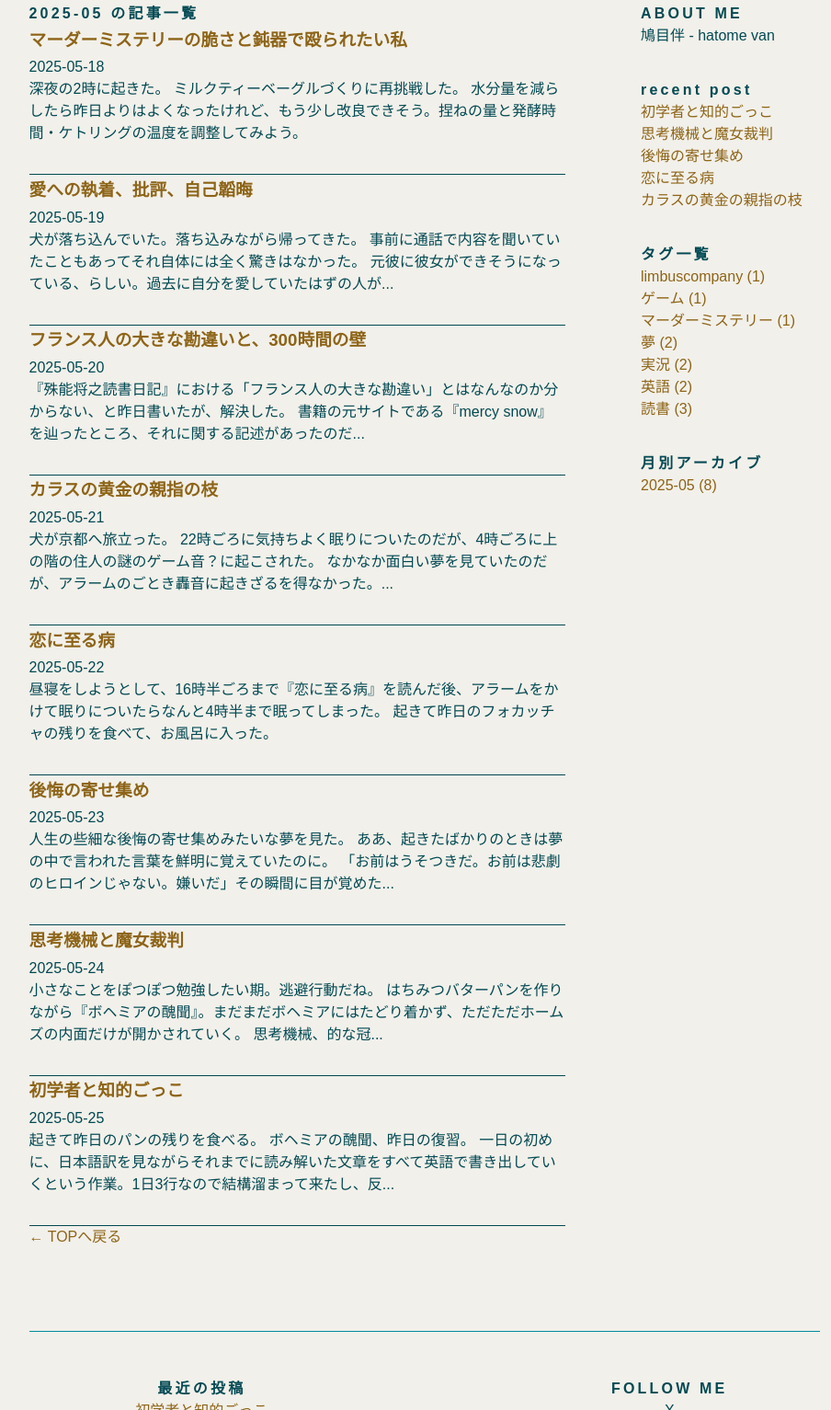
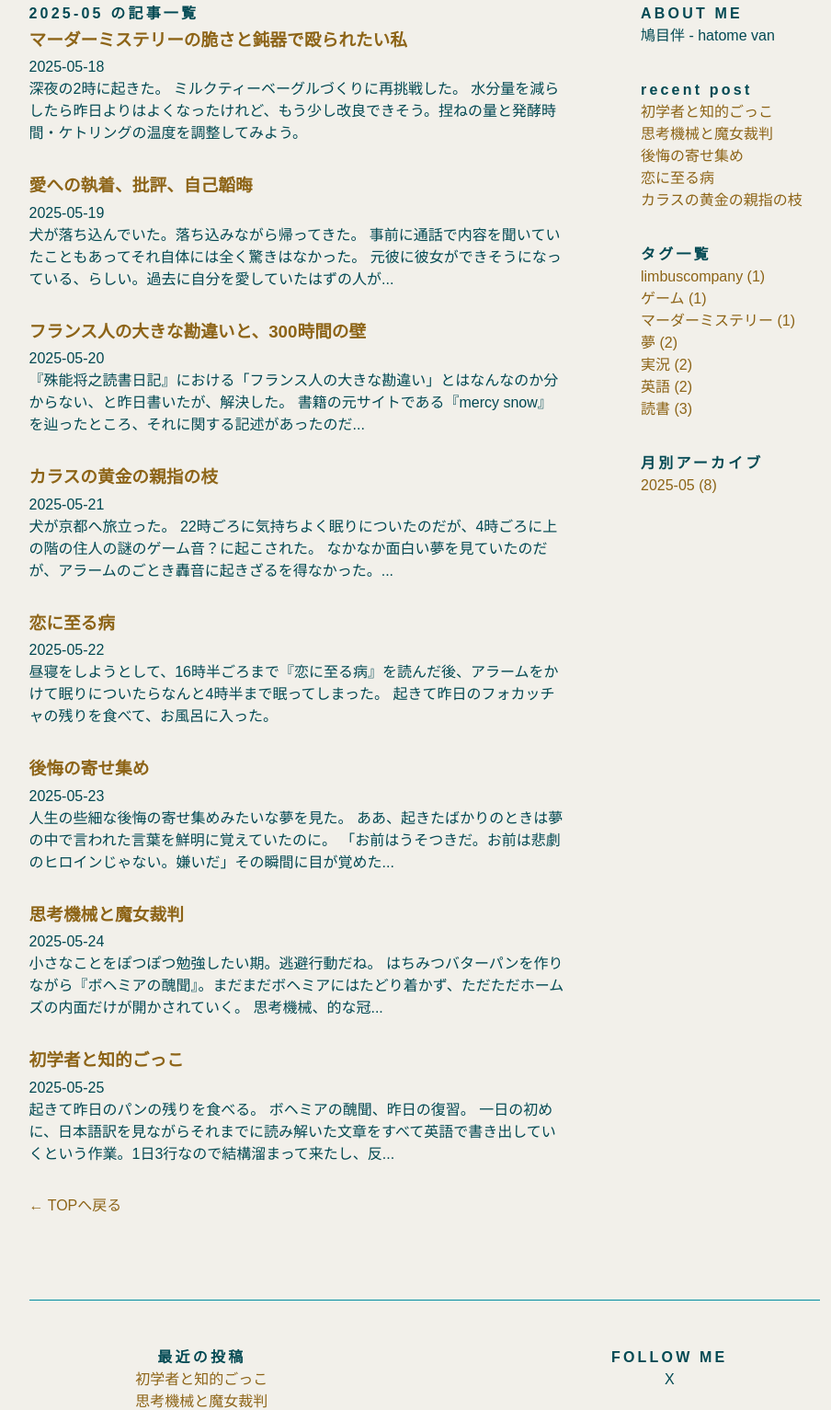
Before and after one commit to hatomevan/blog, a website: page 2025-05.html in a window 1280 px wide. Shown: the part 252-1785 px from the top of the page at 92% size, without its empty margins (171-1075 px from the left). Drawn offline with Linux system fonts and the light colour scheme; a web font is replaced by a local one.

Commit message:
Add files via upload

```diff
--- a/2025-05.html
+++ b/2025-05.html
@@ -26,56 +26,48 @@
       <p>2025-05-18</p>
       <p>深夜の2時に起きた。  ミルクティーベーグルづくりに再挑戦した。  水分量を減らしたら昨日よりはよくなったけれど、もう少し改良できそう。捏ねの量と発酵時間・ケトリングの温度を調整してみよう。  <br...</p>
     </article>
-    <hr>
 
     <article>
       <h3><a href="articles/2025-05-19.html">愛への執着、批評、自己韜晦</a></h3>
       <p>2025-05-19</p>
       <p>犬が落ち込んでいた。落ち込みながら帰ってきた。  事前に通話で内容を聞いていたこともあってそれ自体には全く驚きはなかった。  元彼に彼女ができそうになっている、らしい。過去に自分を愛していたはずの人が...</p>
     </article>
-    <hr>
 
     <article>
       <h3><a href="articles/2025-05-20.html">フランス人の大きな勘違いと、300時間の壁</a></h3>
       <p>2025-05-20</p>
       <p>『殊能将之読書日記』における「フランス人の大きな勘違い」とはなんなのか分からない、と昨日書いたが、解決した。  書籍の元サイトである『mercy snow』を辿ったところ、それに関する記述があったのだ...</p>
     </article>
-    <hr>
 
     <article>
       <h3><a href="articles/2025-05-21.html">カラスの黄金の親指の枝</a></h3>
       <p>2025-05-21</p>
       <p>犬が京都へ旅立った。  22時ごろに気持ちよく眠りについたのだが、4時ごろに上の階の住人の謎のゲーム音？に起こされた。  なかなか面白い夢を見ていたのだが、アラームのごとき轟音に起きざるを得なかった。...</p>
     </article>
-    <hr>
 
     <article>
       <h3><a href="articles/2025-05-22.html">恋に至る病</a></h3>
       <p>2025-05-22</p>
       <p>昼寝をしようとして、16時半ごろまで『恋に至る病』を読んだ後、アラームをかけて眠りについたらなんと4時半まで眠ってしまった。  起きて昨日のフォカッチャの残りを食べて、お風呂に入った。  <br『恋に...</p>
     </article>
-    <hr>
 
     <article>
       <h3><a href="articles/2025-05-23.html">後悔の寄せ集め</a></h3>
       <p>2025-05-23</p>
       <p>人生の些細な後悔の寄せ集めみたいな夢を見た。  ああ、起きたばかりのときは夢の中で言われた言葉を鮮明に覚えていたのに。  「お前はうそつきだ。お前は悲劇のヒロインじゃない。嫌いだ」その瞬間に目が覚めた...</p>
     </article>
-    <hr>
 
     <article>
       <h3><a href="articles/2025-05-24.html">思考機械と魔女裁判</a></h3>
       <p>2025-05-24</p>
       <p>小さなことをぽつぽつ勉強したい期。逃避行動だね。  はちみつバターパンを作りながら『ボヘミアの醜聞』。まだまだボヘミアにはたどり着かず、ただただホームズの内面だけが開かされていく。  思考機械、的な冠...</p>
     </article>
-    <hr>
 
     <article>
       <h3><a href="articles/2025-05-25.html">初学者と知的ごっこ</a></h3>
       <p>2025-05-25</p>
       <p>起きて昨日のパンの残りを食べる。  ボヘミアの醜聞、昨日の復習。  一日の初めに、日本語訳を見ながらそれまでに読み解いた文章をすべて英語で書き出していくという作業。1日3行なので結構溜まって来たし、反...</p>
     </article>
-    <hr>
 
       </div>
       <p><a href="../index.html">← TOPへ戻る</a></p>
```
Also changed, not shown: tags/dream.html (+0 -2 lines), tags/english.html (+0 -2 lines), tags/game.html (+0 -1 lines), tags/limbuscompany.html (+0 -1 lines), tags/live.html (+0 -2 lines), tags/murdermystery.html (+0 -1 lines), tags/reading.html (+0 -3 lines).
